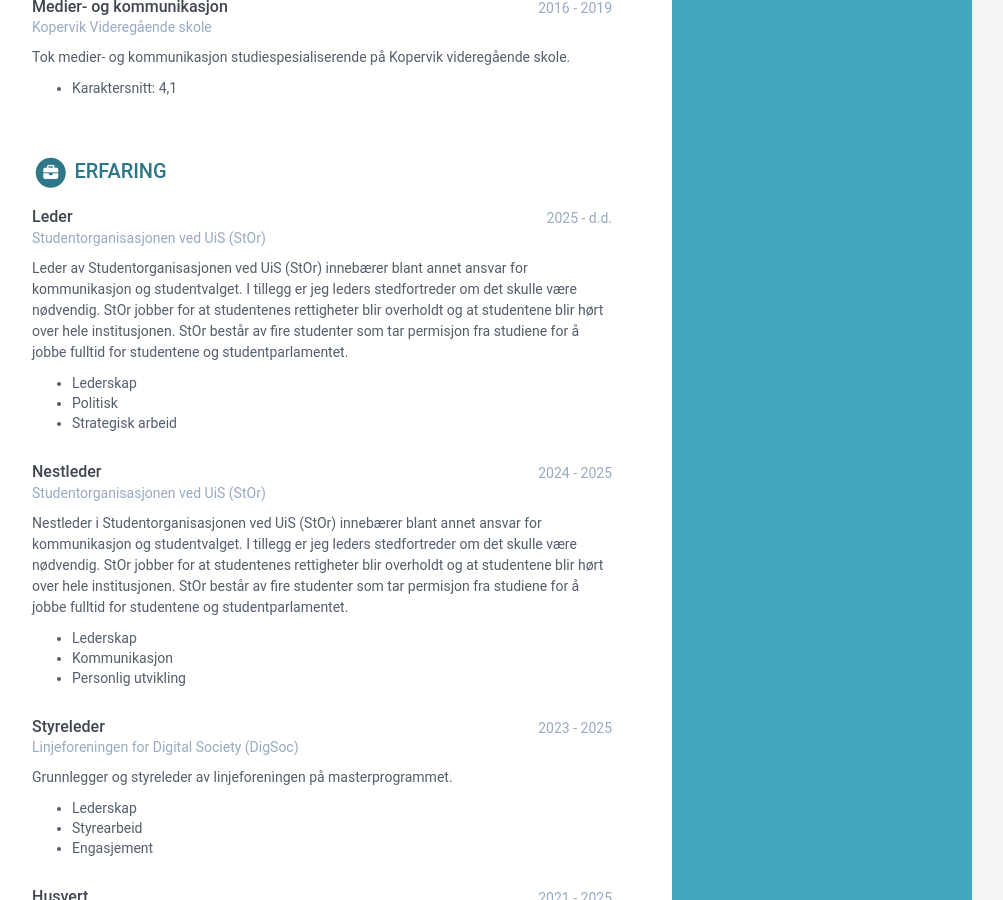
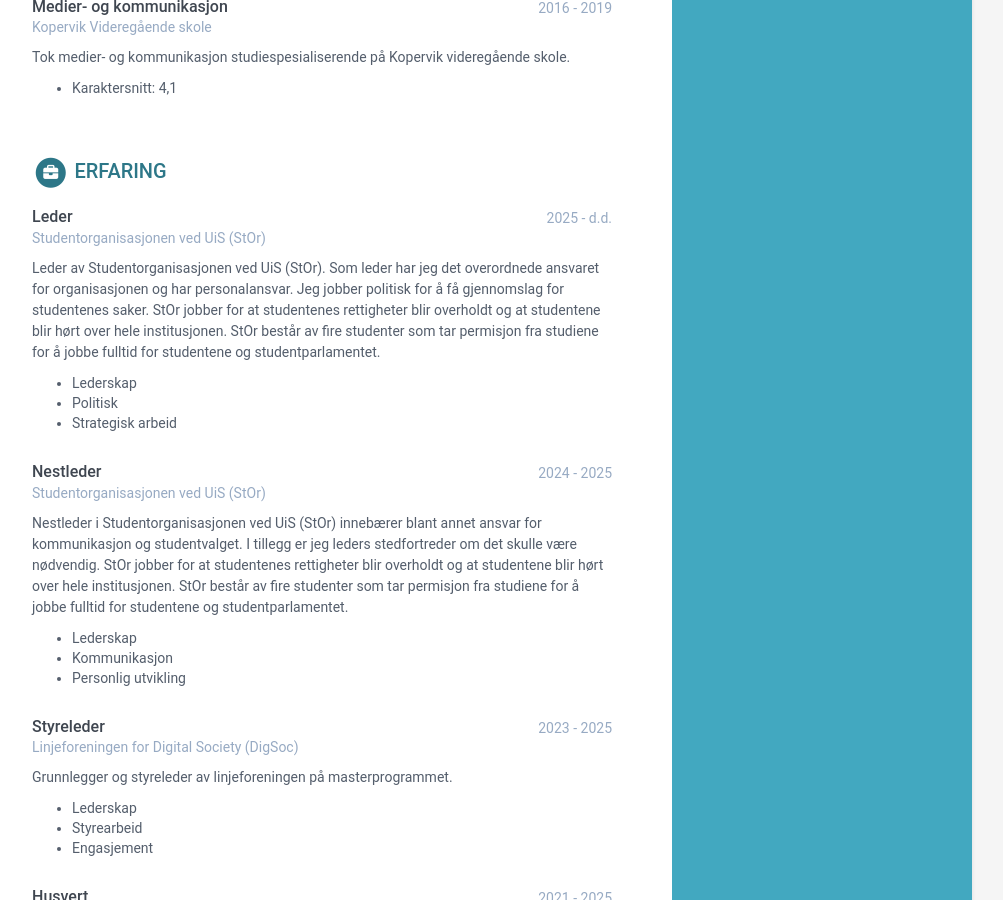
Before and after one commit to KnutSolvig/knutsolvig.github.io, a Jekyll site: the page built from index.html, in a window 1280 px wide and 900 px high, scrolled down 1243 px. Shown: the whole window, without its empty margins (168-1171 px from the left). Built offline with Jekyll 4.4.1, drawn with Linux system fonts in a browser that asks for light colours.

Commit message:
Update data.yml

```diff
--- a/_data/data.yml
+++ b/_data/data.yml
@@ -127,7 +127,7 @@ experiences:
     time: 2025 - d.d.
     company: Studentorganisasjonen ved UiS (StOr)
     details: |
-      Leder av Studentorganisasjonen ved UiS (StOr) innebærer blant annet ansvar for kommunikasjon og studentvalget. I tillegg er jeg leders stedfortreder om det skulle være nødvendig. StOr jobber for at studentenes rettigheter blir overholdt og at studentene blir hørt over hele institusjonen. StOr består av fire studenter som tar permisjon fra studiene for å jobbe fulltid for studentene og studentparlamentet.
+      Leder av Studentorganisasjonen ved UiS (StOr). Som leder har jeg det overordnede ansvaret for organisasjonen og har personalansvar. Jeg jobber politisk for å få gjennomslag for studentenes saker. StOr jobber for at studentenes rettigheter blir overholdt og at studentene blir hørt over hele institusjonen. StOr består av fire studenter som tar permisjon fra studiene for å jobbe fulltid for studentene og studentparlamentet.
         - Lederskap
         - Politisk
         - Strategisk arbeid
```
